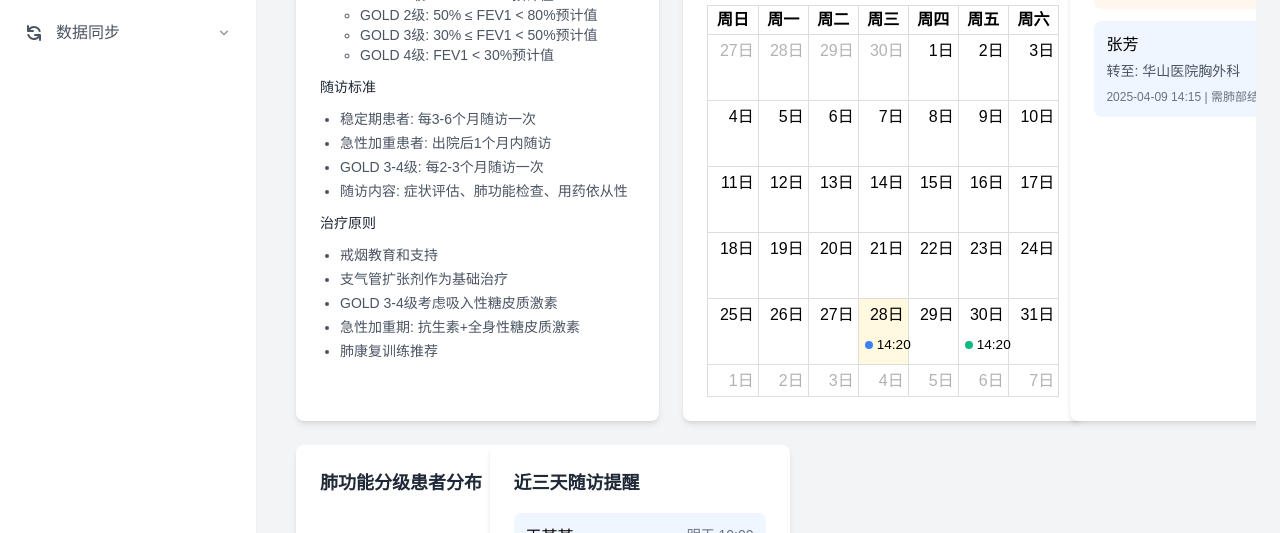
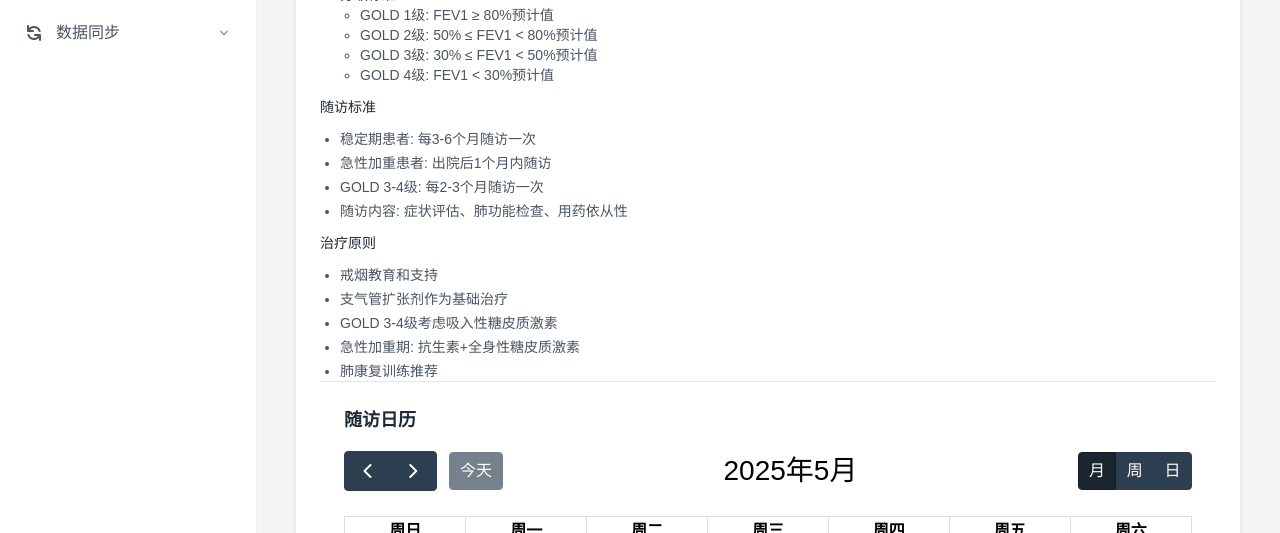
Before and after one commit to lt-ainslee/test, a plain HTML site: page doctor.html in a window 1280 px wide. Shown: the part 267-800 px from the top of the page. Drawn offline with nearby package versions, Linux system fonts and the light colour scheme.

Commit message:
布局调整

```diff
--- a/doctor.html
+++ b/doctor.html
@@ -94,11 +94,13 @@
 
             <!-- 主内容区 -->
             <main class="flex-1 overflow-y-auto p-4 md:p-6">
-                <div class="grid grid-cols-1 md:grid-cols-2 lg:grid-cols-3 xl:grid-cols-5 gap-4 md:gap-6 px-4"
-                     style="overflow-x: auto; scrollbar-width: none; -ms-overflow-style: none; will-change: transform">
-                    <!-- 诊治标准卡片 -->
-                    <div class="md:col-span-2 lg:col-span-2 xl:col-span-2 bg-white p-4 md:p-6 rounded-lg shadow h-full flex flex-col"
-                         style="min-width: 300px; max-width: 100%; box-shadow: 0 4px 6px -1px rgba(0, 0, 0, 0.1), 0 2px 4px -1px rgba(0, 0, 0, 0.06)">
+                <div class="flex flex-col space-y-6 px-4">
+                    <!-- 第一大卡片 -->
+                    <div class="bg-white rounded-lg shadow" style="box-shadow: 0 4px 6px -1px rgba(0, 0, 0, 0.1), 0 2px 4px -1px rgba(0, 0, 0, 0.06)">
+                        <!-- 诊治标准部分 -->
+                        <div class="p-4 md:p-6" style="height: 40%">
+                            <h3 class="text-lg font-semibold text-gray-800">诊治标准</h3>
+                            <div class="text-sm text-gray-600 mt-2 space-y-3" style="height: calc(100% - 2rem); overflow-y: auto">
                         <h3 class="text-lg font-semibold text-gray-800">诊治标准</h3>
                         <div class="text-sm text-gray-600 mt-2 space-y-3 flex-grow" style="max-height: min(70vh, 600px); overflow-y: auto">
                             <h4 class="font-medium text-gray-800">COPD患者诊疗标准</h4>
@@ -132,15 +134,18 @@
                             </ul>
                         </div>
                     </div>
-                    <div class="md:col-span-2 lg:col-span-2 xl:col-span-2 bg-white p-4 md:p-6 rounded-lg shadow h-full flex flex-col"
-                         style="min-width: 400px; max-width: 100%; box-shadow: 0 4px 6px -1px rgba(0, 0, 0, 0.1), 0 2px 4px -1px rgba(0, 0, 0, 0.06)">
-                        <h2 class="text-lg font-semibold text-gray-800 mb-4">随访日历</h2>
-                        <div id="calendar" class="calendar-container flex-grow" style="max-height: min(70vh, 600px); overflow-y: auto"></div>
+                        <!-- 随访日历部分 -->
+                        <div class="p-4 md:p-6 border-t border-gray-200" style="height: 60%">
+                            <h2 class="text-lg font-semibold text-gray-800 mb-4">随访日历</h2>
+                            <div id="calendar" class="calendar-container" style="height: calc(100% - 2rem); overflow-y: auto"></div>
+                        </div>
                     </div>
 
-                    <!-- 转诊信息 -->
-                    <div class="md:col-span-1 lg:col-span-1 xl:col-span-1 bg-white p-6 rounded-lg shadow h-full flex flex-col"
-                         style="min-width: 300px; max-width: 100%; box-shadow: 0 4px 6px -1px rgba(0, 0, 0, 0.1), 0 2px 4px -1px rgba(0, 0, 0, 0.06)">
+                    <!-- 第二大卡片 -->
+                    <div class="bg-white rounded-lg shadow" style="box-shadow: 0 4px 6px -1px rgba(0, 0, 0, 0.1), 0 2px 4px -1px rgba(0, 0, 0, 0.06)">
+                        <div class="grid grid-cols-1 lg:grid-cols-3 gap-4 p-4 md:p-6">
+                            <!-- 转诊信息 -->
+                            <div class="bg-white p-4 rounded-lg border border-gray-100">
                             <h2 class="text-lg font-semibold text-gray-800 mb-4">最新转诊信息</h2>
                             <div class="space-y-3">
                                 <div class="p-3 bg-orange-50 rounded-lg">
@@ -162,18 +167,16 @@
                             </div>
                         </div>
 
-                    <!-- 肺功能分级分布 -->
-                    <div class="md:col-span-1 lg:col-span-1 xl:col-span-1 bg-white p-4 md:p-6 rounded-lg shadow h-full flex flex-col"
-                         style="min-width: 300px; max-width: 100%; box-shadow: 0 4px 6px -1px rgba(0, 0, 0, 0.1), 0 2px 4px -1px rgba(0, 0, 0, 0.06)">
+                            <!-- 肺功能分级分布 -->
+                            <div class="bg-white p-4 rounded-lg border border-gray-100">
                             <h2 class="text-base md:text-lg font-semibold text-gray-800 mb-3 md:mb-4">肺功能分级患者分布</h2>
                             <div class="chart-container" style="height: 250px">
                                 <canvas id="lungFunctionChart"></canvas>
                             </div>
                         </div>
 
-                    <!-- 近三天随访提醒 -->
-                    <div class="md:col-span-1 lg:col-span-1 xl:col-span-1 bg-white p-6 rounded-lg shadow h-full flex flex-col"
-                         style="min-width: 300px; max-width: 100%; box-shadow: 0 4px 6px -1px rgba(0, 0, 0, 0.1), 0 2px 4px -1px rgba(0, 0, 0, 0.06)">
+                            <!-- 近三天随访提醒 -->
+                            <div class="bg-white p-4 rounded-lg border border-gray-100">
                             <h2 class="text-lg font-semibold text-gray-800 mb-4">近三天随访提醒</h2>
                             <div class="space-y-3">
                                 <div class="p-3 bg-blue-50 rounded-lg">
```
